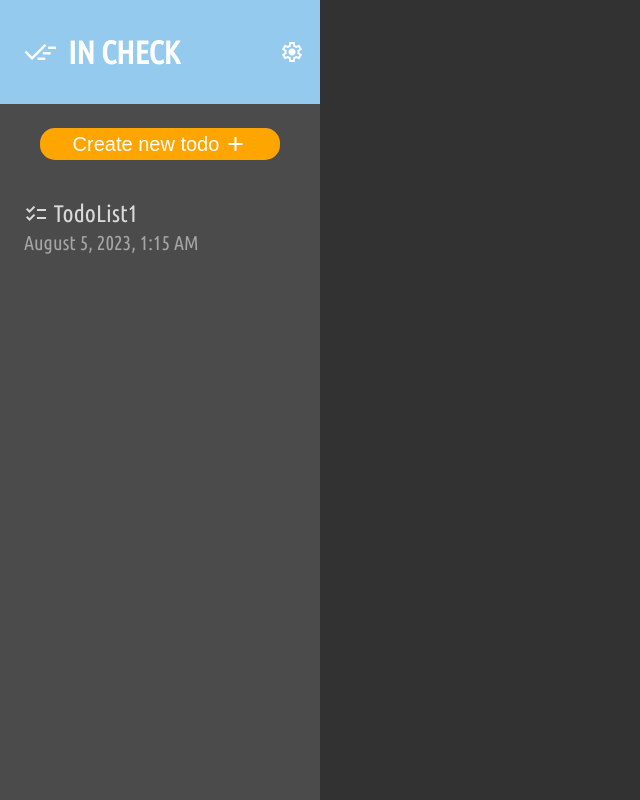
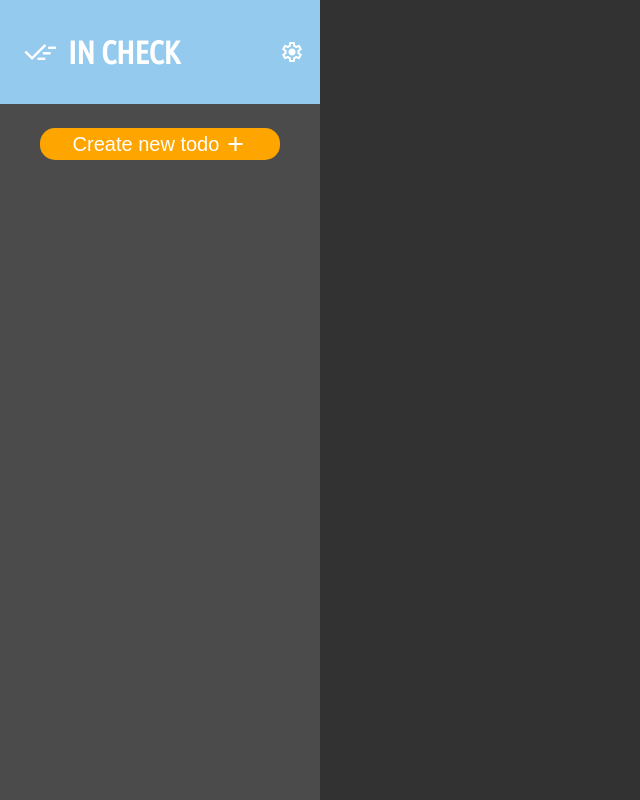
Before and after one commit to HudsonBean/TodoList, a React (Vite) app in the folder client/: page / in a window 1280 px wide. Shown: the whole page, without its empty margins (0-640 px from the left). Built offline with nearby package versions, Linux system fonts and the light colour scheme.

Commit message:
go to school

```diff
--- a/client/src/components/Template/NavBar/CreateTodoList.tsx
+++ b/client/src/components/Template/NavBar/CreateTodoList.tsx
@@ -2,28 +2,62 @@ import React from "react";
 import { Button } from "../../Button";
 import { useCreateTodoMutation } from "../../../features/apiSlice";
 
+{
+  //    <li onMouseEnter={mouseEnterHandler} onMouseLeave={mouseLeaveHandler}>
+  //   <div className="todo-lists__data-wrapper">
+  //     <div className="todo-lists__asthetics-wrapper">
+  //       <span className="material-symbols-outlined todo-lists__todo-list-icon">
+  //         checklist
+  //       </span>
+  //       <span className="todo-lists__todo-list-name">TodoList1</span>
+  //     </div>
+  //     <span className="todo-lists__todo-list-date">August 5, 2023, 1:15 AM</span>
+  //   </div>
+  //   <span className="material-symbols-outlined todo-lists__more-icon hidden">
+  //     more_vert
+  //   </span>
+  // </li>;
+}
+
+export const CreateTodoList = () => {
+  const mouseEnterHandler = (e: React.MouseEvent | any) => {
+    const element: HTMLElement = e.currentTarget.getElementsByClassName(
+      "todo-lists__more-icon"
+    )[0];
+    element.classList.remove("hidden");
+  };
+  const mouseLeaveHandler = (e: React.MouseEvent | any) => {
+    const element: HTMLElement = e.currentTarget.getElementsByClassName(
+      "todo-lists__more-icon"
+    )[0];
+    element.classList.add("hidden");
+  };
   const createNewListELement: React.FC<undefined> = () => {
-  return <form></form>;
-};
-
-{
-  /* <li onMouseEnter={mouseEnterHandler} onMouseLeave={mouseLeaveHandler}>
+    return (
+      <form
+        onSubmit={(e: React.FormEvent<HTMLFormElement>) => {
+          console.log(e);
+        }}
+      >
+        <li onMouseEnter={mouseEnterHandler} onMouseLeave={mouseLeaveHandler}>
           <div className="todo-lists__data-wrapper">
             <div className="todo-lists__asthetics-wrapper">
               <span className="material-symbols-outlined todo-lists__todo-list-icon">
                 checklist
               </span>
-      <span className="todo-lists__todo-list-name">TodoList1</span>
+              <input type="text" required={true}></input>
             </div>
-    <span className="todo-lists__todo-list-date">August 5, 2023, 1:15 AM</span>
+            <span className="todo-lists__todo-list-date">
+              August 5, 2023, 1:15 AM
+            </span>
           </div>
           <span className="material-symbols-outlined todo-lists__more-icon hidden">
             more_vert
           </span>
-</li>; */
-}
-
-export const CreateTodoList = () => {
+        </li>
+      </form>
+    );
+  };
   return (
     <div className="nav-bar__create-todo-list">
       <Button
--- a/client/src/components/Template/NavBar/TodoLists.tsx
+++ b/client/src/components/Template/NavBar/TodoLists.tsx
@@ -1,36 +1,5 @@
 import React from "react";
 
 export const TodoLists = () => {
-  const mouseEnterHandler = (e: React.MouseEvent | any) => {
-    const element: HTMLElement = e.currentTarget.getElementsByClassName(
-      "todo-lists__more-icon"
-    )[0];
-    element.classList.remove("hidden");
-  };
-  const mouseLeaveHandler = (e: React.MouseEvent | any) => {
-    const element: HTMLElement = e.currentTarget.getElementsByClassName(
-      "todo-lists__more-icon"
-    )[0];
-    element.classList.add("hidden");
-  };
-  return (
-    <ul className="nav-bar__todo-lists">
-      <li onMouseEnter={mouseEnterHandler} onMouseLeave={mouseLeaveHandler}>
-        <div className="todo-lists__data-wrapper">
-          <div className="todo-lists__asthetics-wrapper">
-            <span className="material-symbols-outlined todo-lists__todo-list-icon">
-              checklist
-            </span>
-            <span className="todo-lists__todo-list-name">TodoList1</span>
-          </div>
-          <span className="todo-lists__todo-list-date">
-            August 5, 2023, 1:15 AM
-          </span>
-        </div>
-        <span className="material-symbols-outlined todo-lists__more-icon hidden">
-          more_vert
-        </span>
-      </li>
-    </ul>
-  );
+  return <ul className="nav-bar__todo-lists"></ul>;
 };
```
Lines whose indentation alone changed are shown as unchanged.
